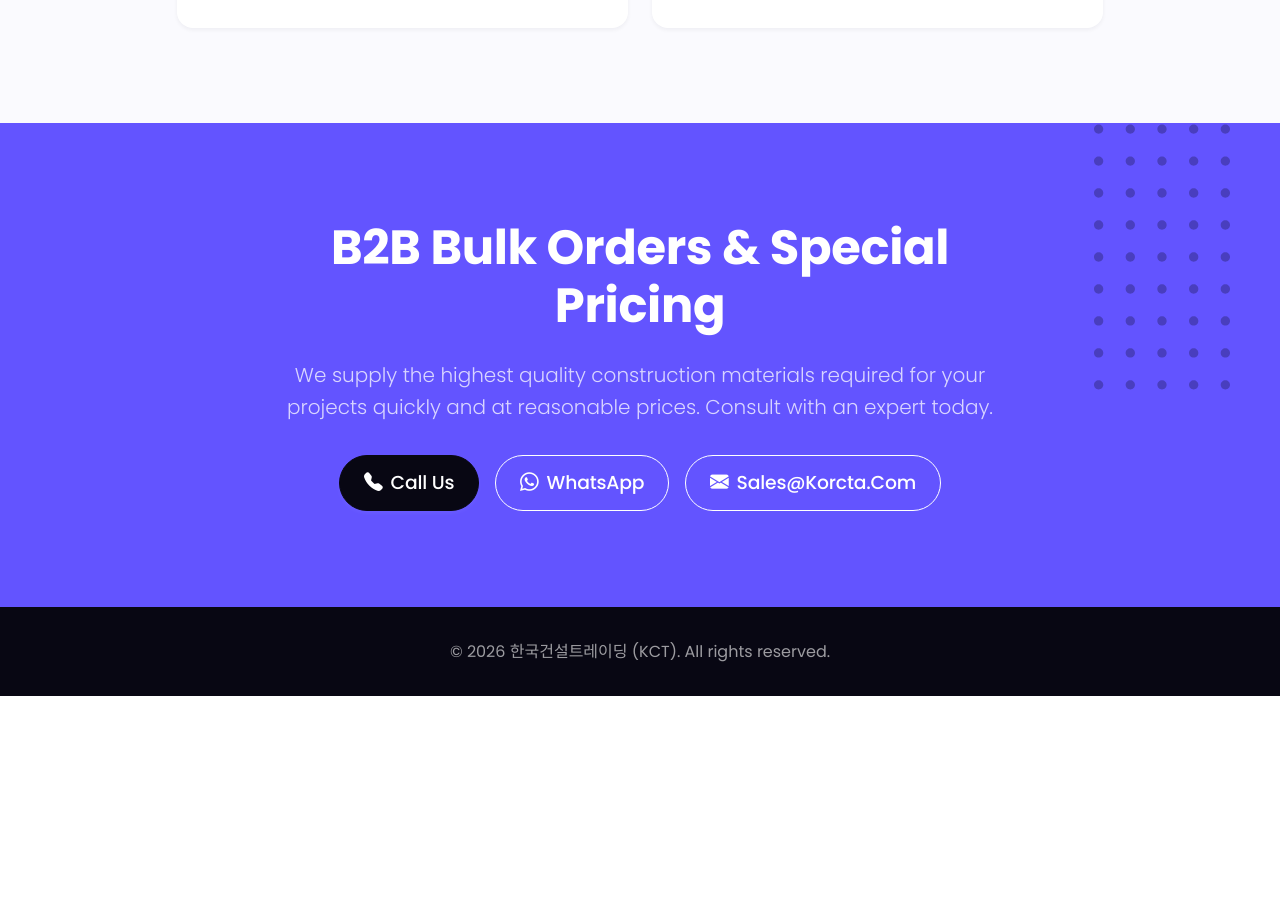
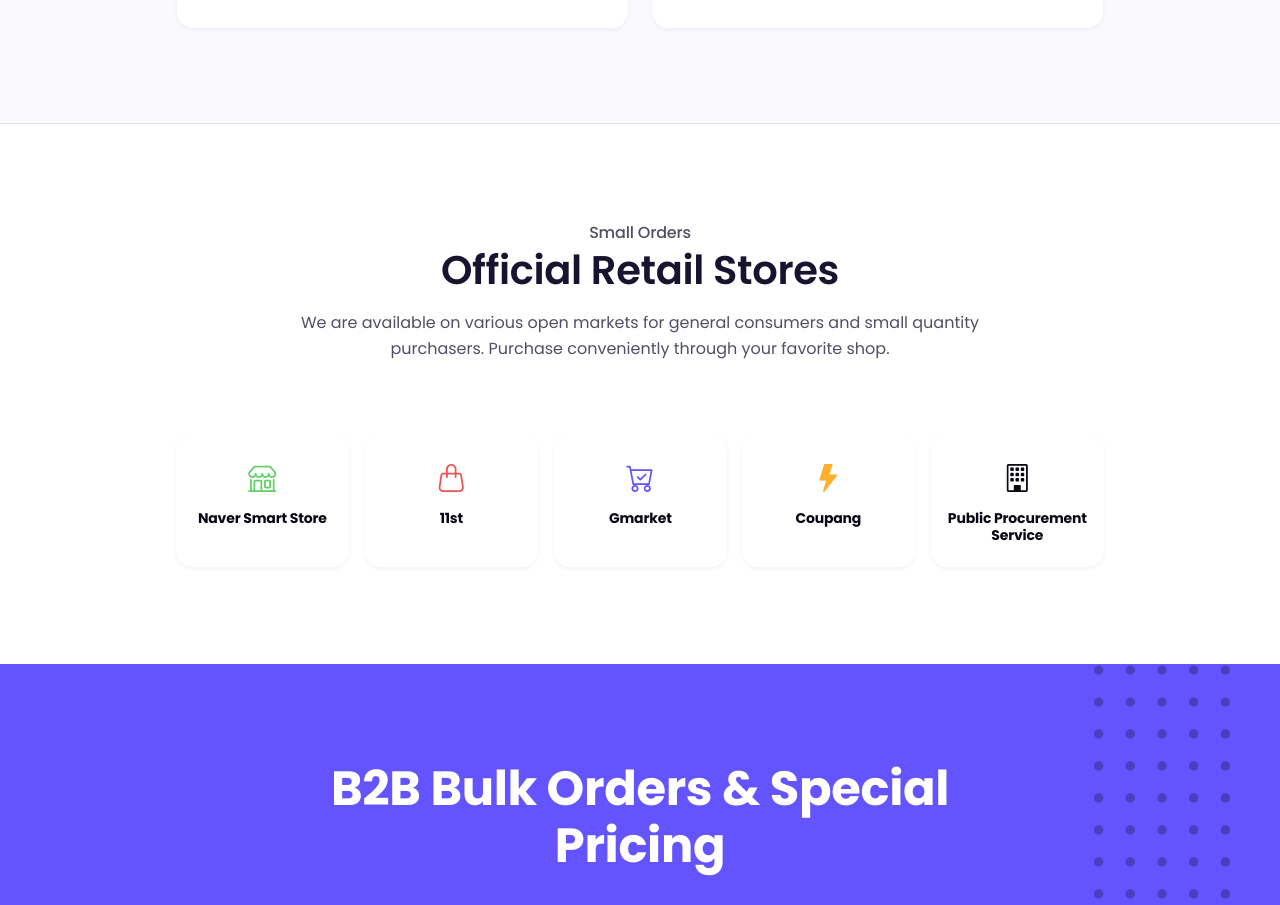
Before and after one commit to insang2/kct_sil, a Next.js app: page /en in a window 1280 px wide. Shown: the part 2120-3025 px from the top of the page. Before the commit the page ends 2816 px from the top, so only its background shows below. Built offline with nearby package versions, Linux system fonts and the light colour scheme.

Commit message:
feat: add Small Orders (Retail) section with links to major open markets

```diff
--- a/app/[lang]/page.tsx
+++ b/app/[lang]/page.tsx
@@ -112,6 +112,37 @@
         </div>
       </section>
 
+      {/* Small Orders (Retail) Section */}
+      <section className="py-9 py-lg-11 border-top bg-white">
+        <div className="container">
+          <div className="row justify-content-center mb-8 text-center">
+            <div className="col-lg-8">
+              <span className="h6 text-body-secondary">{dict.retail.label}</span>
+              <h2 className="display-6 mb-3">{dict.retail.title}</h2>
+              <p className="text-muted">{dict.retail.description}</p>
+            </div>
+          </div>
+          <div className="row g-3 justify-content-center">
+            {[
+              { id: 'naver', icon: 'bi-shop', color: 'text-success' },
+              { id: '11st', icon: 'bi-handbag', color: 'text-danger' },
+              { id: 'gmarket', icon: 'bi-cart-check', color: 'text-primary' },
+              { id: 'coupang', icon: 'bi-lightning-fill', color: 'text-warning' },
+              { id: 'pps', icon: 'bi-building', color: 'text-dark' }
+            ].map((shop) => (
+              <div key={shop.id} className="col-6 col-sm-4 col-md-3 col-lg-2">
+                <a href="#!" className="card h-100 border-0 shadow-sm rounded-4 text-decoration-none hover-lift text-center py-4 px-2">
+                  <div className={`mb-2 fs-3 ${shop.color}`}>
+                    <i className={`bi ${shop.icon}`}></i>
+                  </div>
+                  <h6 className="mb-0 text-dark small fw-bold">{(dict.retail.shops as any)[shop.id]}</h6>
+                </a>
+              </div>
+            ))}
+          </div>
+        </div>
+      </section>
+
       {/* CTA Section */}
       <section className="py-9 py-lg-11 position-relative overflow-hidden bg-primary text-white">
         <div className="container position-relative z-1">
--- a/dictionaries/en.json
+++ b/dictionaries/en.json
@@ -48,5 +48,17 @@
     "btn_phone": "Call Us",
     "btn_whatsapp": "WhatsApp",
     "btn_email": "sales@korcta.com"
+  },
+  "retail": {
+    "label": "Small Orders",
+    "title": "Official Retail Stores",
+    "description": "We are available on various open markets for general consumers and small quantity purchasers. Purchase conveniently through your favorite shop.",
+    "shops": {
+      "naver": "Naver Smart Store",
+      "11st": "11st",
+      "gmarket": "Gmarket",
+      "coupang": "Coupang",
+      "pps": "Public Procurement Service"
+    }
   }
 }
--- a/dictionaries/ja.json
+++ b/dictionaries/ja.json
@@ -48,5 +48,17 @@
     "btn_phone": "お電話でのお問い合わせ",
     "btn_whatsapp": "WhatsApp",
     "btn_email": "sales@korcta.com"
+  },
+  "retail": {
+    "label": "小口注文",
+    "title": "公式出店モールのご案内",
+    "description": "一般消費者および小口購入のお客様のために、多様なオープンマーケットに出店しております。お好みのモールから便利にご購入ください。",
+    "shops": {
+      "naver": "Naverスマートストア",
+      "11st": "11st",
+      "gmarket": "Gmarket",
+      "coupang": "Coupang",
+      "pps": "韓国調達庁"
+    }
   }
 }
--- a/dictionaries/ko.json
+++ b/dictionaries/ko.json
@@ -48,5 +48,17 @@
     "btn_phone": "전화 문의",
     "btn_whatsapp": "WhatsApp 문의",
     "btn_email": "sales@korcta.com"
+  },
+  "retail": {
+    "label": "소량 주문",
+    "title": "공식 입점 몰 안내",
+    "description": "일반 소비자 및 소량 구매 고객을 위해 다양한 오픈마켓에 입점해 있습니다. 선호하시는 쇼핑몰을 통해 편리하게 구매하세요.",
+    "shops": {
+      "naver": "네이버 스마트스토어",
+      "11st": "11번가",
+      "gmarket": "지마켓",
+      "coupang": "쿠팡",
+      "pps": "조달청"
+    }
   }
 }
--- a/dictionaries/tw.json
+++ b/dictionaries/tw.json
@@ -48,5 +48,17 @@
     "btn_phone": "電話諮詢",
     "btn_whatsapp": "WhatsApp",
     "btn_email": "sales@korcta.com"
+  },
+  "retail": {
+    "label": "小量訂購",
+    "title": "官方進駐商城指南",
+    "description": "我們在多個開放市場設有官方商城，方便一般消費者及小量購買的客戶。請透過您喜好的商城輕鬆購買。",
+    "shops": {
+      "naver": "Naver商城",
+      "11st": "11st",
+      "gmarket": "Gmarket",
+      "coupang": "Coupang",
+      "pps": "韓國採購廳"
+    }
   }
 }
```
